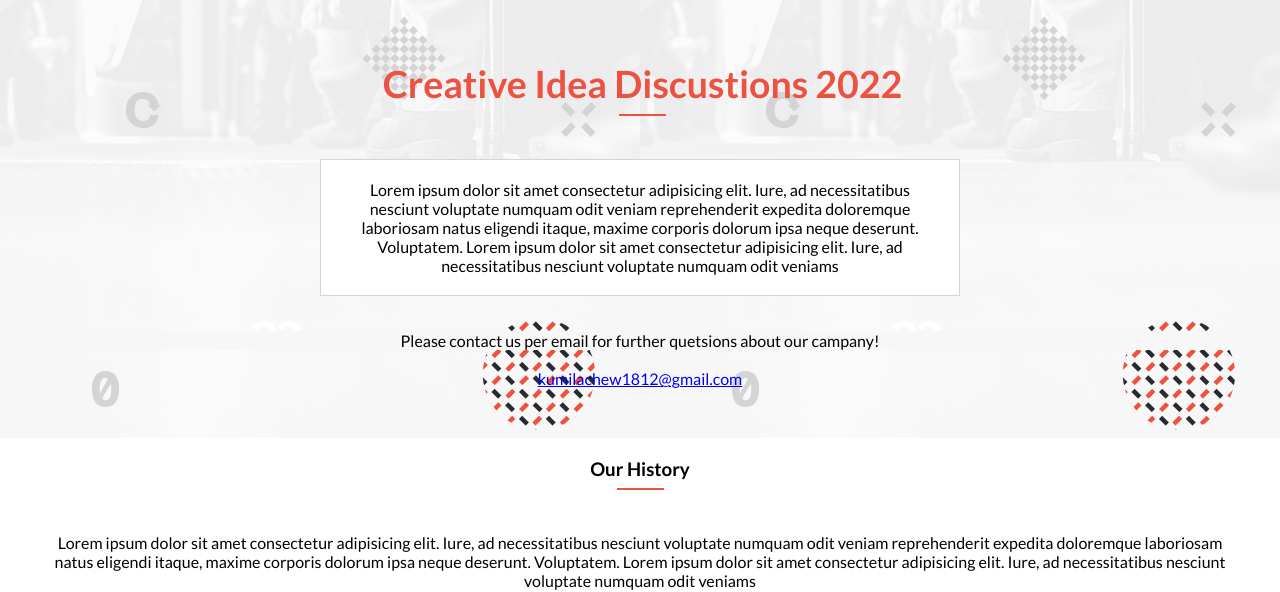
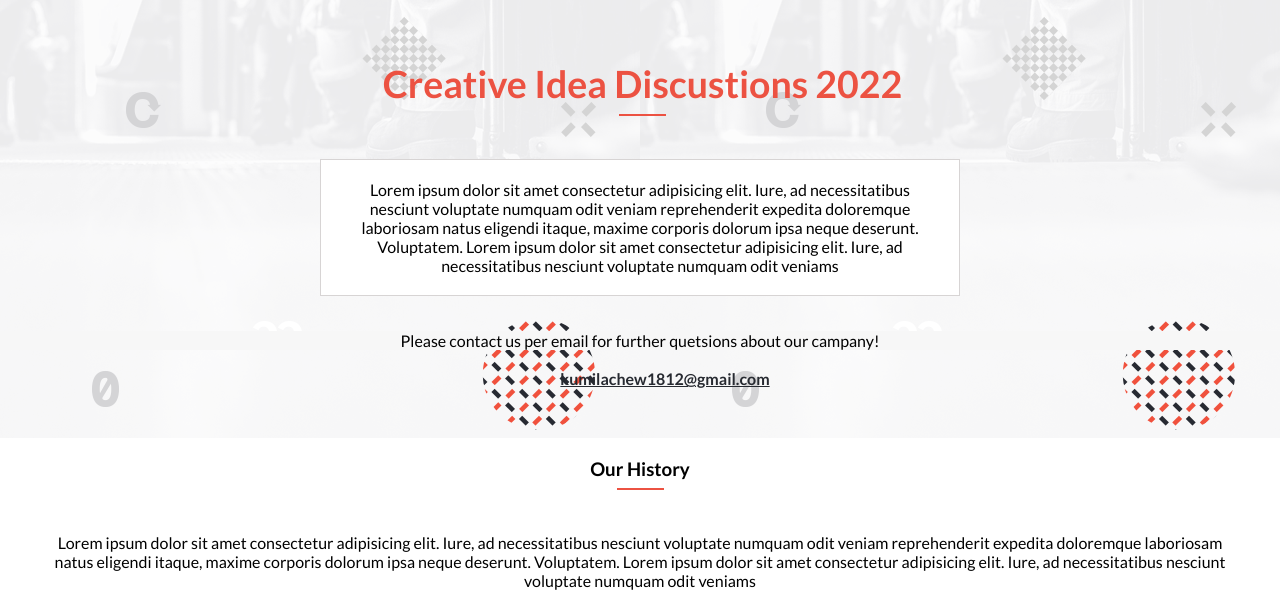
Before and after one commit to Kumilachew-g/capstone-project-one, a website: page about.html in a window 1280 px wide. Shown: the part 94-686 px from the top of the page. Drawn offline with Linux system fonts and the light colour scheme; a web font is replaced by a local one.

Commit message:
update stylings

```diff
--- a/css/about.css
+++ b/css/about.css
@@ -226,6 +226,7 @@ i:hover {
     width: 50px;
     margin-left: 120px;
   }
+
   div .footer {
     flex-direction: row;
     background-color: #272a31;
@@ -311,6 +312,7 @@ i:hover {
   font-size: 25px;
   text-align: center;
 }
+
 .headlines .advert-txt .create::after {
   content: '';
   width: 45px;
@@ -328,6 +330,7 @@ i:hover {
 .address-txt .please {
   background-color: #f7f7f7;
 }
+
 .headlines {
   min-height: 100vh;
   display: flex;
@@ -462,6 +465,7 @@ i:hover {
     width: 50px;
     margin-left: 500px;
   }
+
   .comp-name {
     display: inline;
   }
@@ -519,6 +523,13 @@ i:hover {
     top: 45%;
     left: 10%;
   }
+
+  .email {
+    font-weight: bold;
+    color: #272a31;
+    margin-left: 50px;
+  }
+
   .system-txt .year {
     color: white;
     font-size: 22px;
@@ -544,6 +555,7 @@ i:hover {
     width: 100%;
     height: 100%;
   }
+
   .home-link {
     display: none;
   }
--- a/css/style.css
+++ b/css/style.css
@@ -221,6 +221,7 @@ i:hover {
 .address-txt h2 {
   margin-top: 30px;
 }
+
 .box-txt {
   border: 2px solid white;
   margin: 0 auto;
@@ -240,7 +241,6 @@ i:hover {
 }
 
 .main-pro {
-  display: flex;
   padding-top: 30px;
   padding-bottom: 25px;
   display: block;
```
